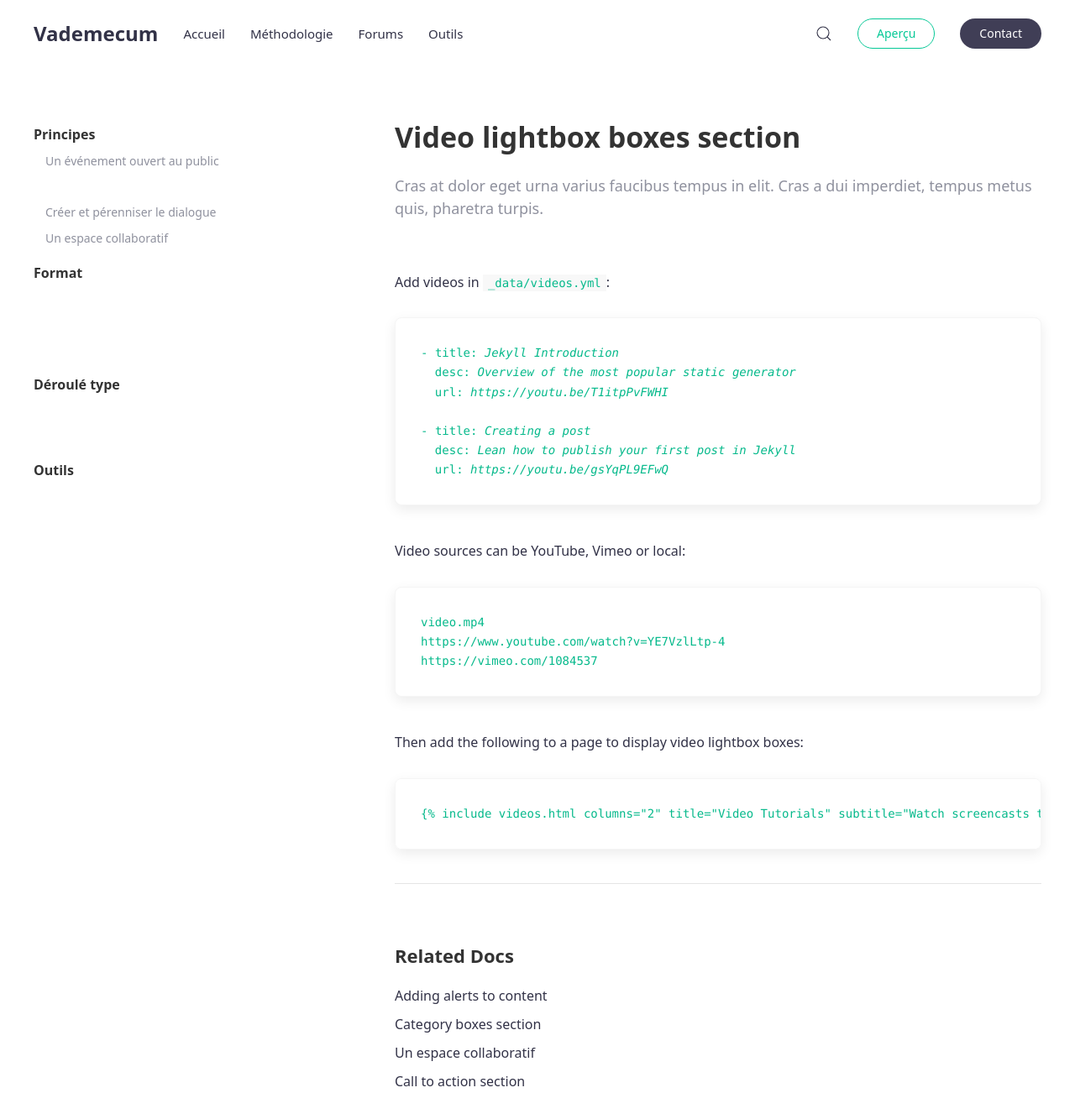
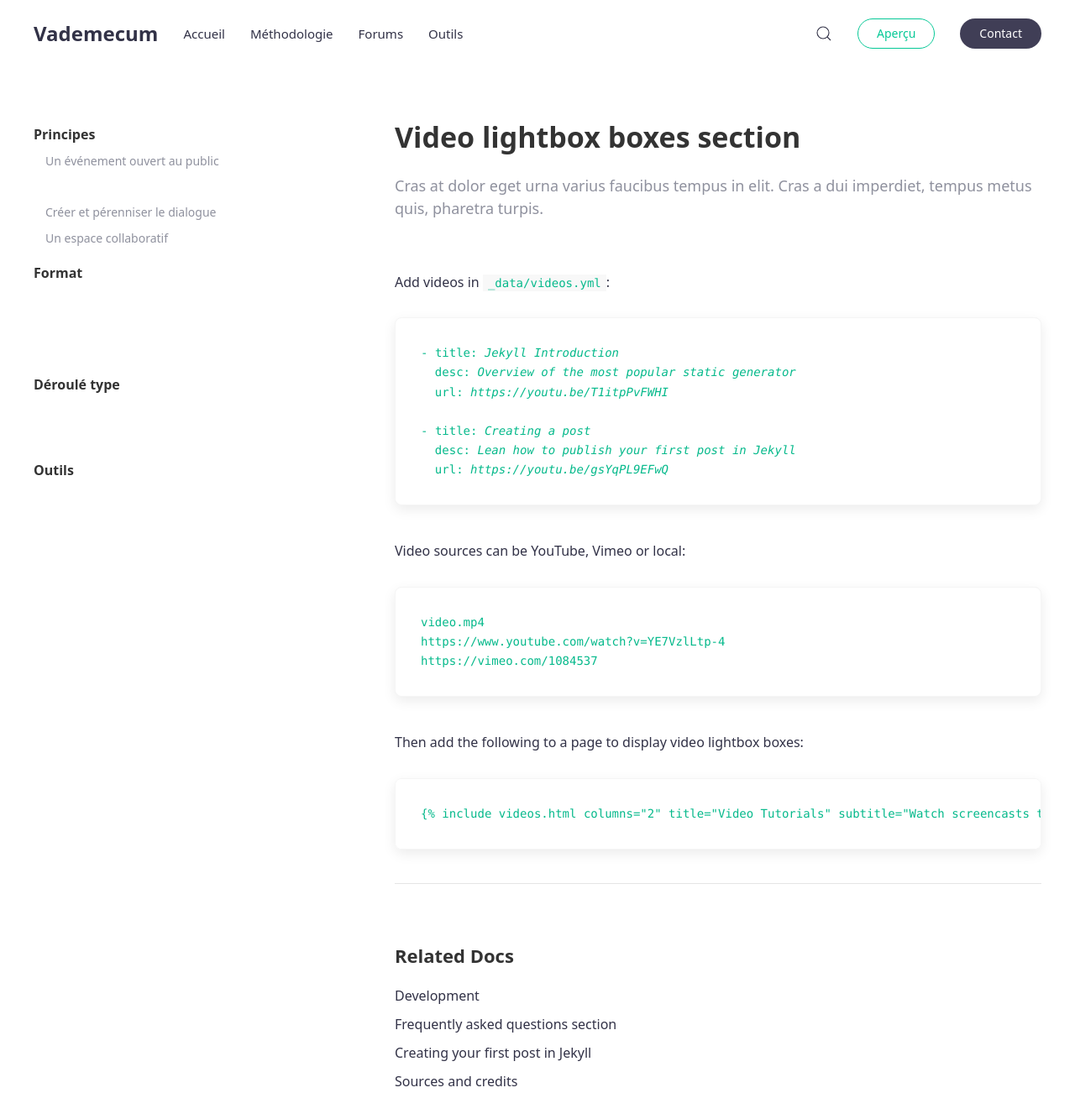
Before and after one commit to datactivist/vademecum, a Jekyll site: the page built from _docs/videos.md, in a window 1280 px wide and 1360 px high. Shown: the top 1333 px of the window at 84% size. Built offline with Jekyll 4.4.1, drawn with Linux system fonts in a browser that asks for light colours; part of the change alters nothing that is shown.

```diff
--- a/_docs/videos.md
+++ b/_docs/videos.md
@@ -1,7 +1,7 @@
 ---
 title: Video lightbox boxes section
 subtitle: Cras at dolor eget urna varius faucibus tempus in elit. Cras a dui imperdiet, tempus metus quis, pharetra turpis.
-tags: [features, featured]
+tags: [customize]
 author: evan
 ---
 
```
